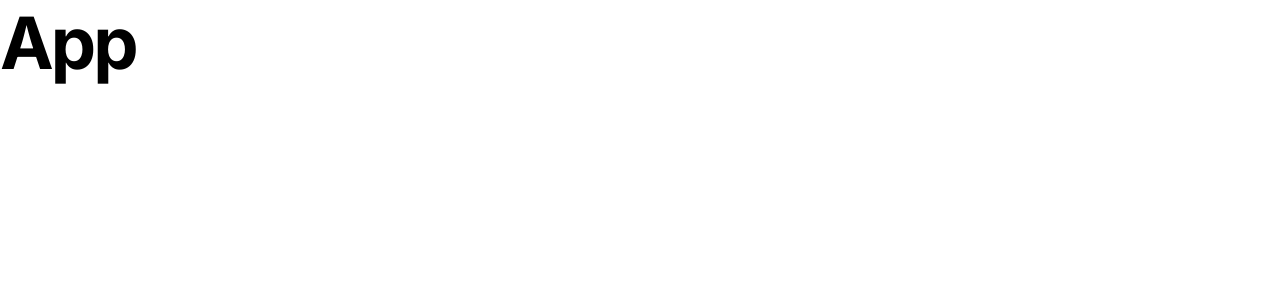
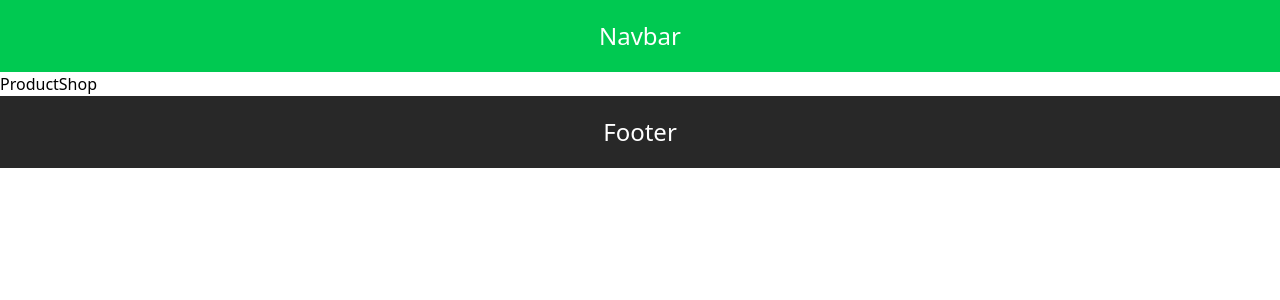
Before and after one commit to basudevkumer/project-nirvoya_e-commerce, a React (Vite) app: page /shop in a window 1280 px wide. Shown: the top 300 px of the page. Built offline with nearby package versions, Linux system fonts and the light colour scheme.

Commit message:
add: in project added react router dom

```diff
--- a/package.json
+++ b/package.json
@@ -13,6 +13,7 @@
     "@tailwindcss/vite": "^4.1.18",
     "react": "^19.2.0",
     "react-dom": "^19.2.0",
+    "react-router-dom": "^7.13.0",
     "tailwindcss": "^4.1.18"
   },
   "devDependencies": {
--- a/src/App.jsx
+++ b/src/App.jsx
@@ -1,11 +1,22 @@
-import React from 'react'
+import React from "react";
+import { BrowserRouter, Route, Routes } from "react-router-dom";
+import RootLayout from "./rootlayout/RootLayout";
+import Home from "./pages/Home";
+import Details from "./pages/Details";
+import ProductShop from "./pages/ProductShop";
 
 const App = () => {
   return (
-    <div className=' title-hero'>
-      App
-    </div>
-  )
-}
+    <BrowserRouter>
+      <Routes>
+        <Route element={<RootLayout />}>
+          <Route index element={<Home />} />
+          <Route path="/details" element={<Details />} />
+          <Route path="/shop" element={<ProductShop />} />
+        </Route>
+      </Routes>
+    </BrowserRouter>
+  );
+};
 
-export default App
+export default App;
--- /dev/null
+++ b/src/component/commonComponent/Footer.jsx
@@ -0,0 +1,9 @@
+import React from 'react'
+
+const Footer = () => {
+  return (
+    <div className='text-2xl bg-[#282828] text-white font bold flex justify-center py-5'>Footer</div>
+  )
+}
+
+export default Footer
--- /dev/null
+++ b/src/component/commonComponent/Navbar.jsx
@@ -0,0 +1,9 @@
+import React from 'react'
+
+const Navbar = () => {
+  return (
+    <div className='text-2xl bg-green-500 text-white font bold flex justify-center py-5'>Navbar</div>
+  )
+}
+
+export default Navbar
--- /dev/null
+++ b/src/rootlayout/RootLayout.jsx
@@ -0,0 +1,16 @@
+import Footer from "@/component/commonComponent/Footer";
+import Navbar from "@/component/commonComponent/Navbar";
+import React from "react";
+import { Outlet } from "react-router-dom";
+
+const RootLayout = () => {
+  return (
+    <>
+      <Navbar />
+      <Outlet />
+      <Footer />
+    </>
+  );
+};
+
+export default RootLayout;
```
Also changed, not shown: src/assets/images/Image Placeholder.png (added), 1 other file (tests, documents, lock files or other folders).
